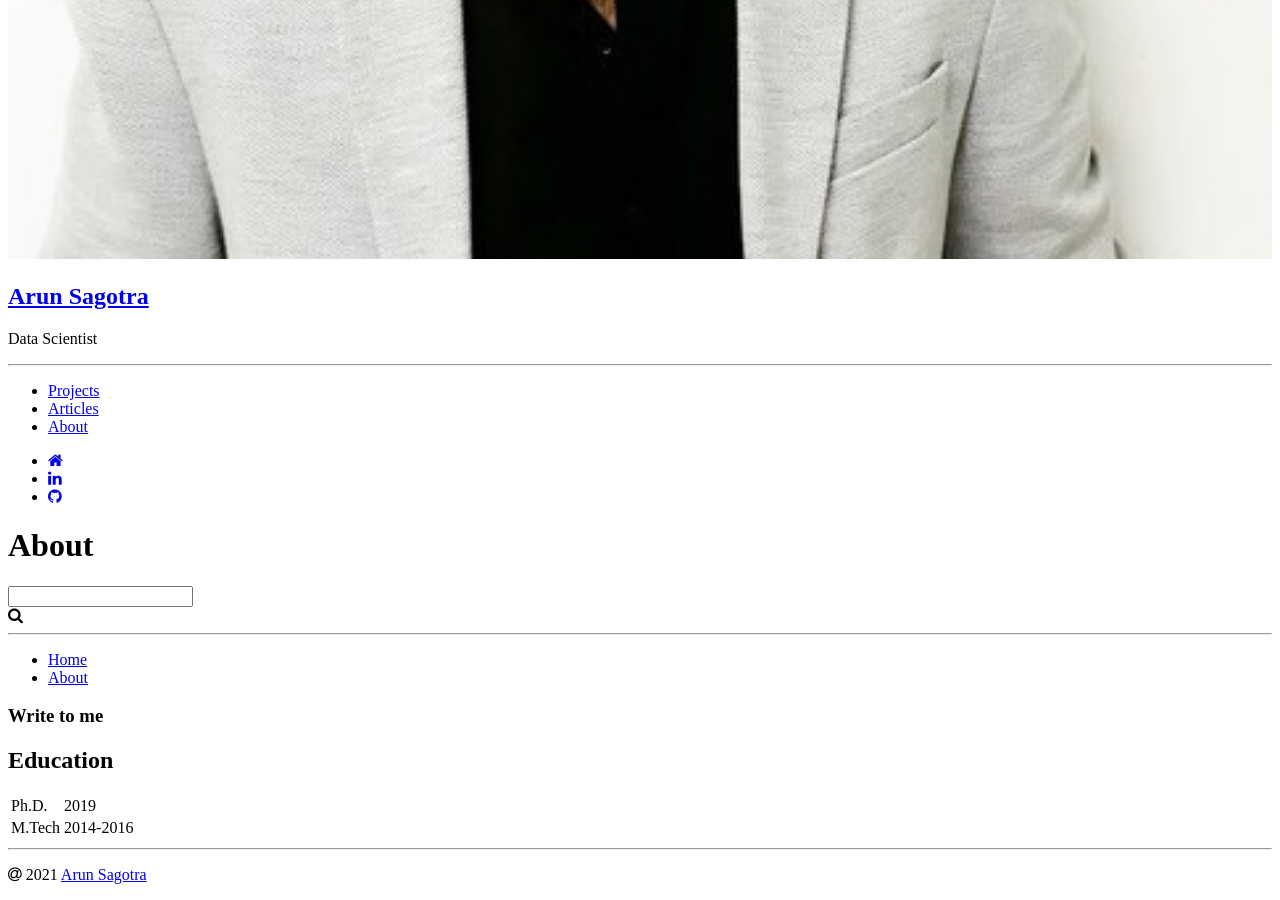
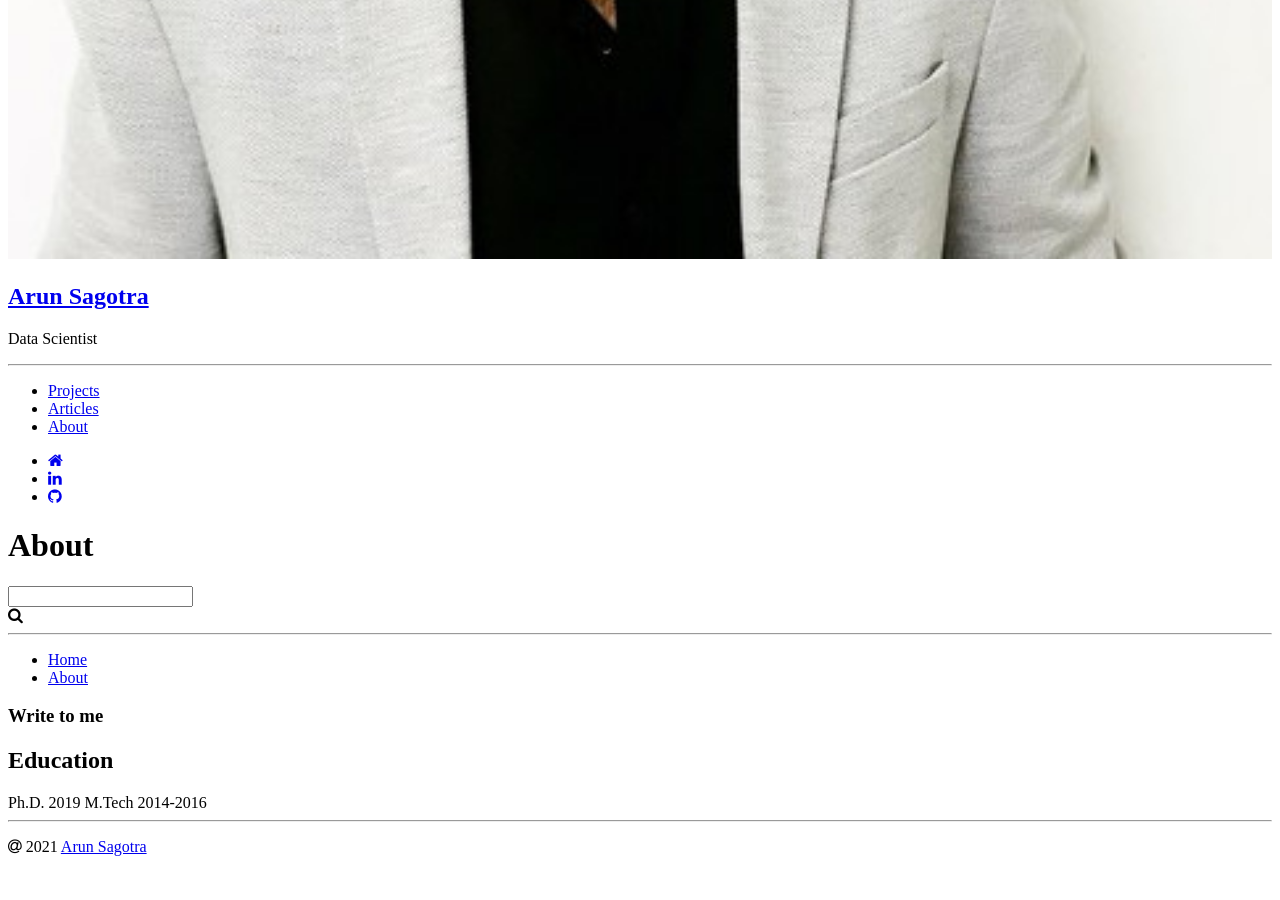
Before and after one commit to asagotra/arunsagotra.github.io, a Jekyll site: the page built from _pages/about.md, in a window 1280 px wide and 900 px high, scrolled down 1113 px. Built offline with Jekyll 4.4.1, drawn with Linux system fonts in a browser that asks for light colours; after the commit the page ends 1985 px from its top, so only the background shows below that.

Commit message:
Update about.md

```diff
--- a/_pages/about.md
+++ b/_pages/about.md
@@ -7,7 +7,6 @@ description: Ph.D. in Computational Materials Science and Engineering (Universit
 ### Write to me
 <div class="column-2a">
   <h2>Education</h2>
-    <table class="table-style">
       <tr>
         <td>Ph.D.</td>
         <td>2019</td>
@@ -16,7 +15,6 @@ description: Ph.D. in Computational Materials Science and Engineering (Universit
         <td>M.Tech</td>
         <td>2014-2016</td>
       </tr>
-    </table>
 </div>
 <!--
 ### Write to me
```
